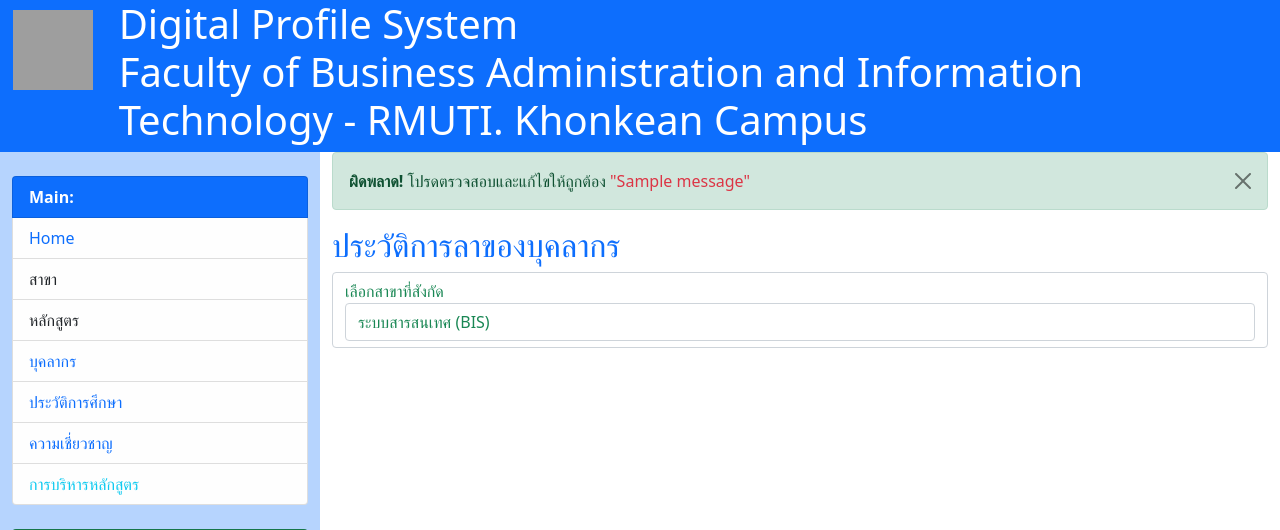
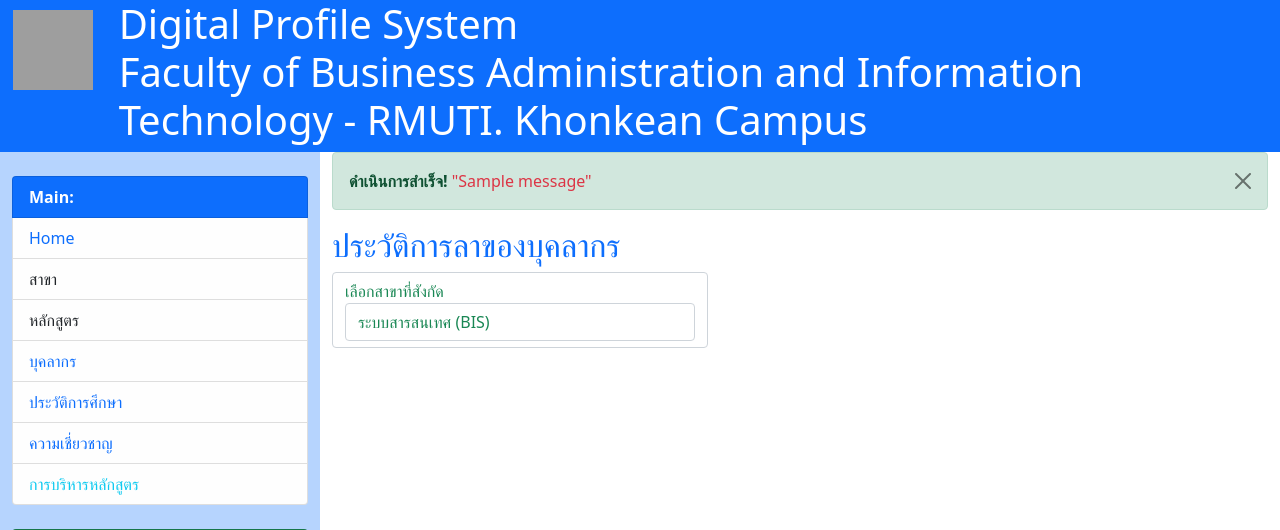
Before and after one commit to phphich/D_Profile, a Django app: page /workapp/leaveList in a window 1280 px wide. Shown: the top 530 px of the page. Run offline with Django 4.2, Linux system fonts and the light colour scheme; data comes from the database, SQL or seed files in the repository; tables that the repository leaves empty hold one stand-in row (values such as "Sample post"); one stand-in notice (Sample message) is shown; some libraries are stand-ins or nearby versions; grey boxes are pictures that could not be loaded.

Commit message:
dev 6/5/66

```diff
--- a/baseapp/views.py
+++ b/baseapp/views.py
@@ -299,7 +299,6 @@
     context = {'divisions': divisions, 'division': division, 'personnel': personnel}
     return render(request, 'base/expertiseList.html', context)
 
-
 def expertiseNew(request, id):
     personnel = get_object_or_404(Personnel, id=id)
     if request.method == 'POST':
--- a/templates/base.html
+++ b/templates/base.html
@@ -30,7 +30,12 @@
                         {% for message in messages %}
                             <div class="alert alert-{{ message.tags }} alert-dismissible" role="alert">
                                 <button type="button" class="btn-close" data-bs-dismiss="alert"></button>
-                                 <b>ผิดพลาด!</b> โปรดตรวจสอบและแก้ไขให้ถูกต้อง
+                                {% if message.tags == 'success' %}
+                                    <b>ดำเนินการสำเร็จ!</b>
+                                {% else %}
+                                    <b>การดำเนินการผิดพลาด!</b> โปรดตรวจสอบและแก้ไขให้ถูกต้อง
+                                {% endif %}
+
                                 <g class="text-danger"> "{{ message }}" </g>
                             </div>
                         {% endfor %}
--- a/templates/base/currAffiliationList.html
+++ b/templates/base/currAffiliationList.html
@@ -7,7 +7,7 @@
         </div>
     </div>
     <div class="row">
-        <div class="col-12">
+        <div class="col-5">
             <form method="post" class="form-control text-success">
                 {% csrf_token %}
                 <label for="curriculumId">เลือกหลักสูตร </label>
@@ -23,6 +23,8 @@
 {#                <input type="hidden" name="act" value="select">#}
             </form>
         </div>
+        <div class="col-1 text-center align-middle"> </div>
+        <div class="col-6"></div>
     </div>
 
     {% if curriculum != None %}
--- a/templates/work/leaveList.html
+++ b/templates/work/leaveList.html
@@ -7,7 +7,7 @@
         </div>
     </div>
     <div class="row">
-        <div class="col-12">
+        <div class="col-5">
             <form method="post" class="form-control text-success">
                 {% csrf_token %}
                 <label for="divisionId">เลือกสาขาที่สังกัด</label>
@@ -22,7 +22,14 @@
                 </select>
                 <input type="hidden" name="personnelId">
             </form>
-
+        </div>
+        <div class="col-1 text-center align-middle">
+            {% if division != None %}
+                <br>
+                <h2><i class="fas fa-angle-double-right text-lg-center text-success"></i></h2>
+            {% endif %}
+        </div>
+        <div class="col-6">
             {% if division != None %}
                 <form method="post" class="form-control text-success">
                     {% csrf_token %}
@@ -39,7 +46,6 @@
                     <input type="hidden" name="divisionId" value="{{ division.id }}">
                 </form>
             {% endif %}
-
         </div>
     </div>
 
@@ -57,9 +63,9 @@
         <table class="table table-info table-striped table-hover">
             <tr class="text-primary">
                 <th class="text-center col-2">ปีงบประมาณ</th>
-                <th class="col-3">ประเภทการลา</th>
-                <th class="text-center col-2">ระหว่างวันที่</th>
-                <th class="col-3">จำนวนวันที่ลา </th>
+                <th class="col-4">ประเภทการลา</th>
+                <th class="col-3">ระหว่างวันที่</th>
+                <th class="col-1">จำนวนวันที่ลา </th>
                 <th class="col col-2"><a href="{% url 'leaveNew' personnel.id %}" class="btn btn-sm btn-info  text-white" style="width: 100%"><i class="fa fa-plus"></i> เพิ่มข้อมูลการลา </a></th>
             </tr>
             {% for leave in leaves  %}
--- a/templates/work/leaveNew.html
+++ b/templates/work/leaveNew.html
@@ -3,7 +3,7 @@
 {% block content %}
     <div class="row">
         <div class="col-10">
-            <h2><i class="fa fa-user-graduate"></i> เพิ่มวุฒิการศึกษา </h2>
+            <h2><i class="fa fa-person-hiking"></i> บันทึกข้อมูลการลา </h2>
             <h4> {{ personnel.status }}{{ personnel.firstname_th }} {{ personnel.lastname_th }},
                 สังกัด: {{ personnel.division }} </h4>
         </div>
--- a/workapp/forms.py
+++ b/workapp/forms.py
@@ -61,15 +61,14 @@
             ("การลาไปศึกษา/ฝึกอบรม/ปฏิบัติการวิจัย/ดูงาน", "การลาไปศึกษา/ฝึกอบรม/ปฏิบัติการวิจัย/ดูงาน"),
             ("ลาไปปฏิบัติงานในองค์กรระหว่างประเทศ","ลาไปปฏิบัติงานในองค์กรระหว่างประเทศ")
         )
-        SEMETER_CHOICES = (('1', '1'), ('2', '2'), ('ฤดูร้อน', 'ฤดูร้อน'))
         model = Leave
-        fields = ('startDate', 'endDate', 'days', 'fiscalYear', 'eduYear', 'leaveType', 'reason', 'personnel','recorder')
+        fields = ('fiscalYear','leaveType', 'eduYear', 'startDate', 'endDate', 'days', 'reason', 'personnel','recorder')
         widgets = {
             'startDate': forms.NumberInput(attrs={'class': 'form-control', 'type':'date'}),
             'endDate': forms.NumberInput(attrs={'class': 'form-control', 'type':'date'}),
             'days': forms.NumberInput(attrs={'class': 'form-control', 'size': 10, 'min': 1}),
             'fiscalYear': forms.NumberInput(attrs={'class': 'form-control', 'size': 10}),
-            'eduSemeter': forms.RadioSelect(choices=SEMETER_CHOICES, attrs={'class': ''}),
+            'eduYear': forms.NumberInput(attrs={'class': 'form-control', 'size': 10}),
             'leaveType': forms.Select(choices=TYPE_CHOICES, attrs={'class': 'form-control'}),
             'reason':forms.Textarea(attrs={'class': 'form-control', 'cols': 55, 'rows': 3}),
             'personnel':forms.HiddenInput(),
--- a/workapp/models.py
+++ b/workapp/models.py
@@ -51,7 +51,6 @@
         return self.personnel.status + self.personnel.firstName + " " + self.personnel.lastName + \
                 "  " + self.leaveType + " : " + str(self.startDate) + " - " + str(self.endDate) + \
                 "  " + self.leaveType + " (" + str(self.days) + ")"
-
 
 class Training(models.Model):
     startDate = models.DateField(default=None)
--- a/workapp/views.py
+++ b/workapp/views.py
@@ -1,3 +1,5 @@
+import datetime
+
 from django.db.models import Max
 from django.shortcuts import render, redirect, HttpResponse, get_object_or_404
 from workapp.models import *
@@ -20,15 +22,30 @@
         else:
             personnel = division.getPersonnels().first()
     leaves = Leave.objects.filter(personnel=personnel).order_by('-startDate')
-    # scores = Score.objects.filter(student_id=stdid, problem_id__in=problems).order_by('problem__objid')
+    # leaves = personnel.getLeave()
 
     context = {'divisions': divisions, 'division': division, 'personnel': personnel, 'leaves':leaves}
     return render(request, 'work/leaveList.html', context)
 
+def leaveNew(request, id):
+    personnel = get_object_or_404(Personnel, id=id)
+    if request.method == 'POST':
+        form = LeaveForm(data=request.POST)
+        if form.is_valid():
+            form.save()
+            return redirect('leaveList', divisionId=personnel.division.id, personnelId=personnel.id)
+        else:
+            context = {'form': form, 'personnel': personnel}
+            return render(request, 'work/leaveNew.html', context)
+    else:
+        today = datetime.date.today()
+        currentYear = today.year
+
+        form = LeaveForm(initial={'personnel': personnel, 'recorder': personnel, 'fiscalYear':currentYear, 'eduYear':currentYear})
+        context = {'form': form, 'personnel': personnel}
+        return render(request, 'work/leaveNew.html', context)
+
 def leaveDetail(request, id):
-    pass
-
-def leaveNew(request, id):
     pass
 
 def leaveUpdate(request, id):
```
Also changed, not shown: templates/base/educationList.html (+20 -8 lines), templates/base/expertiseList.html (+20 -8 lines).
